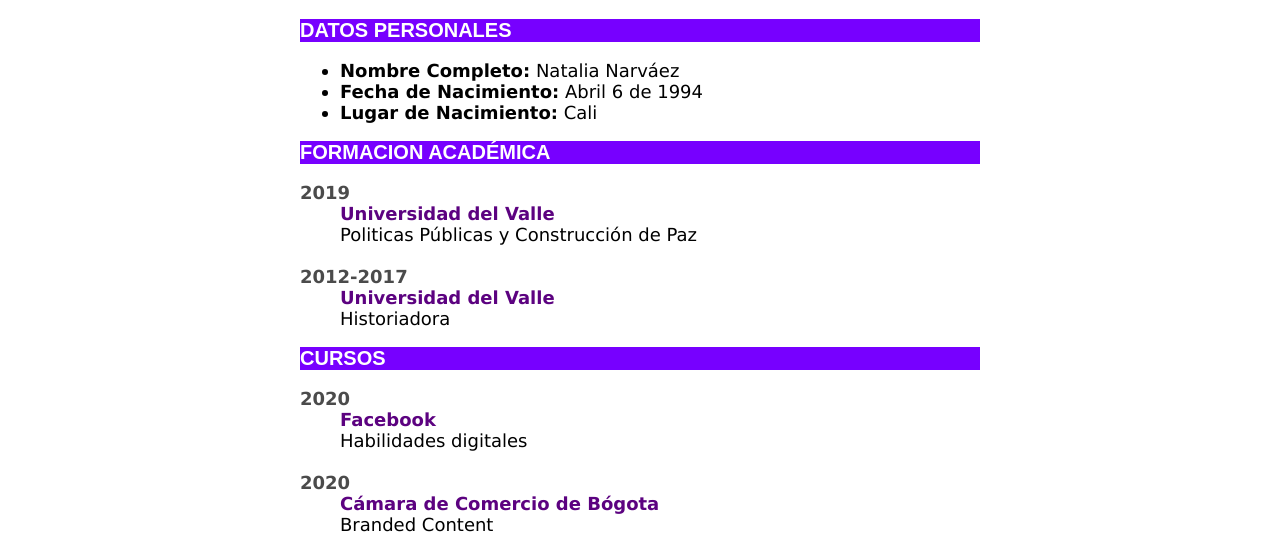
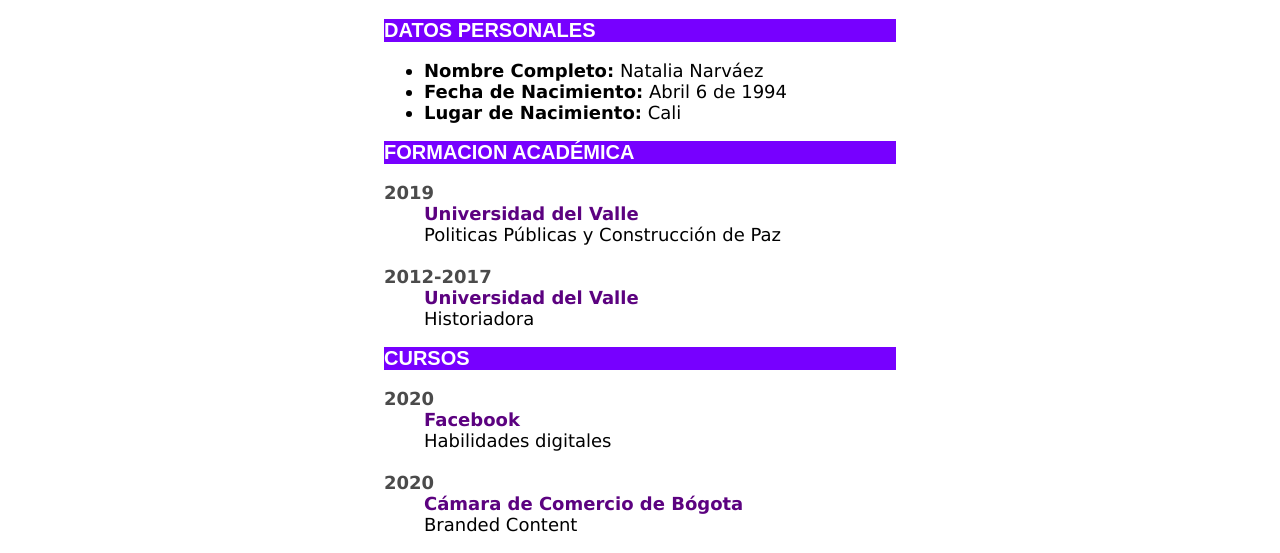
Before and after one commit to ailahtan/frontEnd_1, a plain HTML site: page clase210331/clase_5/index.html in a window 1280 px wide. Shown: the part 215-768 px from the top of the page. Drawn offline with Linux system fonts and the light colour scheme.

Commit message:
actualicé la margen

```diff
--- a/clase210331/clase_5/css/styles.css
+++ b/clase210331/clase_5/css/styles.css
@@ -59,8 +59,8 @@ footer {
 }
 
 main {
-    padding-left: 300px;
-    padding-right: 300px;
+    margin-left: 30%;
+    margin-right: 30%;
 }
 
 .logo img {
```
